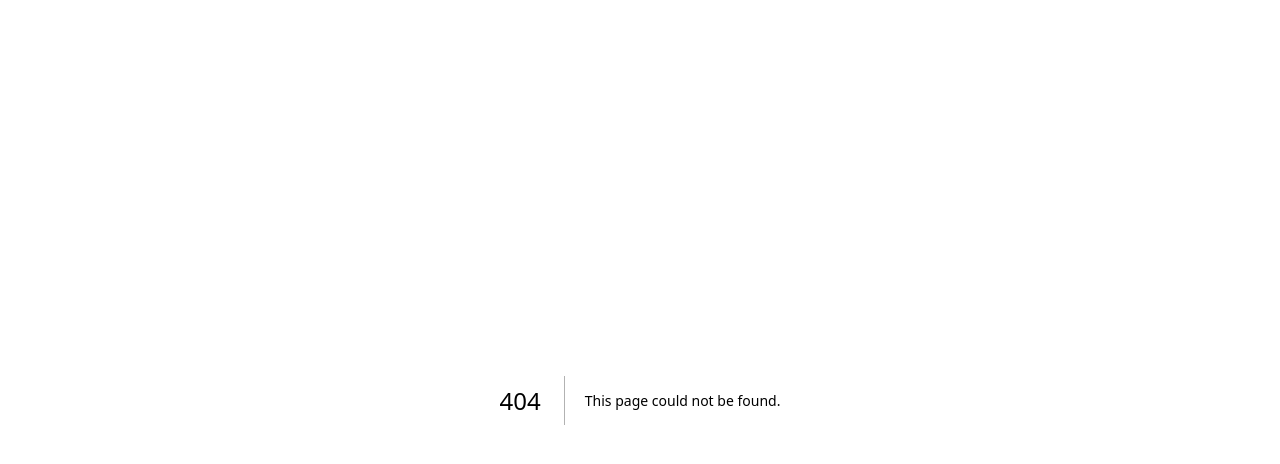
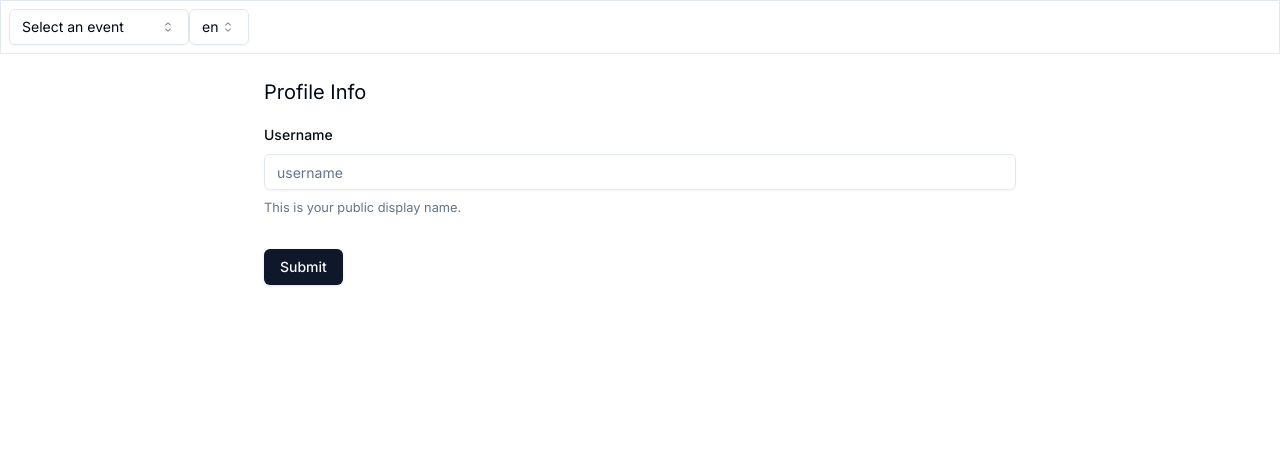
Before and after one commit to sekthor/singing-city, a Next.js app in the folder web/: page /1/profile in a window 1280 px wide. Before the commit this address had no page. Shown: the top 464 px of the page. Built offline with nearby package versions, Linux system fonts and the light colour scheme.

Commit message:
feat: add user form

```diff
--- /dev/null
+++ b/web/app/[lang]/profile/page.tsx
@@ -0,0 +1,19 @@
+import Navbar from "@/components/navbar";
+import UserForm from "@/components/userform/userform";
+
+
+
+export default function ProfilePage() {
+
+    return (
+        <>
+            <Navbar lang="en" />
+            <main className="max-w-3xl mx-auto p-2">
+
+                <h1 className="text-xl my-4">Profile Info</h1>
+
+                <UserForm />
+            </main>
+        </>
+    )
+}
--- /dev/null
+++ b/web/components/ui/form.tsx
@@ -0,0 +1,176 @@
+import * as React from "react"
+import * as LabelPrimitive from "@radix-ui/react-label"
+import { Slot } from "@radix-ui/react-slot"
+import {
+  Controller,
+  ControllerProps,
+  FieldPath,
+  FieldValues,
+  FormProvider,
+  useFormContext,
+} from "react-hook-form"
+
+import { cn } from "@/lib/utils"
+import { Label } from "@/components/ui/label"
+
+const Form = FormProvider
+
+type FormFieldContextValue<
+  TFieldValues extends FieldValues = FieldValues,
+  TName extends FieldPath<TFieldValues> = FieldPath<TFieldValues>
+> = {
+  name: TName
+}
+
+const FormFieldContext = React.createContext<FormFieldContextValue>(
+  {} as FormFieldContextValue
+)
+
+const FormField = <
+  TFieldValues extends FieldValues = FieldValues,
+  TName extends FieldPath<TFieldValues> = FieldPath<TFieldValues>
+>({
+  ...props
+}: ControllerProps<TFieldValues, TName>) => {
+  return (
+    <FormFieldContext.Provider value={{ name: props.name }}>
+      <Controller {...props} />
+    </FormFieldContext.Provider>
+  )
+}
+
+const useFormField = () => {
+  const fieldContext = React.useContext(FormFieldContext)
+  const itemContext = React.useContext(FormItemContext)
+  const { getFieldState, formState } = useFormContext()
+
+  const fieldState = getFieldState(fieldContext.name, formState)
+
+  if (!fieldContext) {
+    throw new Error("useFormField should be used within <FormField>")
+  }
+
+  const { id } = itemContext
+
+  return {
+    id,
+    name: fieldContext.name,
+    formItemId: `${id}-form-item`,
+    formDescriptionId: `${id}-form-item-description`,
+    formMessageId: `${id}-form-item-message`,
+    ...fieldState,
+  }
+}
+
+type FormItemContextValue = {
+  id: string
+}
+
+const FormItemContext = React.createContext<FormItemContextValue>(
+  {} as FormItemContextValue
+)
+
+const FormItem = React.forwardRef<
+  HTMLDivElement,
+  React.HTMLAttributes<HTMLDivElement>
+>(({ className, ...props }, ref) => {
+  const id = React.useId()
+
+  return (
+    <FormItemContext.Provider value={{ id }}>
+      <div ref={ref} className={cn("space-y-2", className)} {...props} />
+    </FormItemContext.Provider>
+  )
+})
+FormItem.displayName = "FormItem"
+
+const FormLabel = React.forwardRef<
+  React.ElementRef<typeof LabelPrimitive.Root>,
+  React.ComponentPropsWithoutRef<typeof LabelPrimitive.Root>
+>(({ className, ...props }, ref) => {
+  const { error, formItemId } = useFormField()
+
+  return (
+    <Label
+      ref={ref}
+      className={cn(error && "text-destructive", className)}
+      htmlFor={formItemId}
+      {...props}
+    />
+  )
+})
+FormLabel.displayName = "FormLabel"
+
+const FormControl = React.forwardRef<
+  React.ElementRef<typeof Slot>,
+  React.ComponentPropsWithoutRef<typeof Slot>
+>(({ ...props }, ref) => {
+  const { error, formItemId, formDescriptionId, formMessageId } = useFormField()
+
+  return (
+    <Slot
+      ref={ref}
+      id={formItemId}
+      aria-describedby={
+        !error
+          ? `${formDescriptionId}`
+          : `${formDescriptionId} ${formMessageId}`
+      }
+      aria-invalid={!!error}
+      {...props}
+    />
+  )
+})
+FormControl.displayName = "FormControl"
+
+const FormDescription = React.forwardRef<
+  HTMLParagraphElement,
+  React.HTMLAttributes<HTMLParagraphElement>
+>(({ className, ...props }, ref) => {
+  const { formDescriptionId } = useFormField()
+
+  return (
+    <p
+      ref={ref}
+      id={formDescriptionId}
+      className={cn("text-[0.8rem] text-muted-foreground", className)}
+      {...props}
+    />
+  )
+})
+FormDescription.displayName = "FormDescription"
+
+const FormMessage = React.forwardRef<
+  HTMLParagraphElement,
+  React.HTMLAttributes<HTMLParagraphElement>
+>(({ className, children, ...props }, ref) => {
+  const { error, formMessageId } = useFormField()
+  const body = error ? String(error?.message) : children
+
+  if (!body) {
+    return null
+  }
+
+  return (
+    <p
+      ref={ref}
+      id={formMessageId}
+      className={cn("text-[0.8rem] font-medium text-destructive", className)}
+      {...props}
+    >
+      {body}
+    </p>
+  )
+})
+FormMessage.displayName = "FormMessage"
+
+export {
+  useFormField,
+  Form,
+  FormItem,
+  FormLabel,
+  FormControl,
+  FormDescription,
+  FormMessage,
+  FormField,
+}
--- /dev/null
+++ b/web/components/ui/input.tsx
@@ -0,0 +1,25 @@
+import * as React from "react"
+
+import { cn } from "@/lib/utils"
+
+export interface InputProps
+  extends React.InputHTMLAttributes<HTMLInputElement> {}
+
+const Input = React.forwardRef<HTMLInputElement, InputProps>(
+  ({ className, type, ...props }, ref) => {
+    return (
+      <input
+        type={type}
+        className={cn(
+          "flex h-9 w-full rounded-md border border-input bg-transparent px-3 py-1 text-sm shadow-sm transition-colors file:border-0 file:bg-transparent file:text-sm file:font-medium placeholder:text-muted-foreground focus-visible:outline-none focus-visible:ring-1 focus-visible:ring-ring disabled:cursor-not-allowed disabled:opacity-50",
+          className
+        )}
+        ref={ref}
+        {...props}
+      />
+    )
+  }
+)
+Input.displayName = "Input"
+
+export { Input }
--- /dev/null
+++ b/web/components/ui/label.tsx
@@ -0,0 +1,26 @@
+"use client"
+
+import * as React from "react"
+import * as LabelPrimitive from "@radix-ui/react-label"
+import { cva, type VariantProps } from "class-variance-authority"
+
+import { cn } from "@/lib/utils"
+
+const labelVariants = cva(
+  "text-sm font-medium leading-none peer-disabled:cursor-not-allowed peer-disabled:opacity-70"
+)
+
+const Label = React.forwardRef<
+  React.ElementRef<typeof LabelPrimitive.Root>,
+  React.ComponentPropsWithoutRef<typeof LabelPrimitive.Root> &
+    VariantProps<typeof labelVariants>
+>(({ className, ...props }, ref) => (
+  <LabelPrimitive.Root
+    ref={ref}
+    className={cn(labelVariants(), className)}
+    {...props}
+  />
+))
+Label.displayName = LabelPrimitive.Root.displayName
+
+export { Label }
--- /dev/null
+++ b/web/components/userform/userform.tsx
@@ -0,0 +1,55 @@
+"use client"
+
+import { z } from "zod"
+import { zodResolver } from "@hookform/resolvers/zod"
+import { Form, FormControl, FormDescription, FormField, FormItem, FormLabel, FormMessage } from "@/components/ui/form"
+import { useForm } from "react-hook-form"
+import { Input } from "@/components/ui/input"
+import { Button } from "@/components/ui/button"
+
+const formSchema = z.object({
+    id: z.string().uuid(),
+    username: z.string().min(2).max(50),
+    email: z.string().email()
+})
+
+export default function UserForm() {
+
+    const form = useForm<z.infer<typeof formSchema>>({
+        resolver: zodResolver(formSchema),
+        defaultValues: {
+            id: "",
+            username: "",
+        },
+    })
+
+    function onSubmit(values: z.infer<typeof formSchema>) {
+        console.log(values)
+    }
+
+    return (
+        <Form {...form}>
+            <form onSubmit={form.handleSubmit(onSubmit)} className="space-y-8">
+
+                <FormField
+                    control={form.control}
+                    name="username"
+                    render={({ field }) => (
+                        <FormItem>
+                            <FormLabel>Username</FormLabel>
+                            <FormControl>
+                                <Input placeholder="username" {...field} />
+                            </FormControl>
+                            <FormDescription>
+                                This is your public display name.
+                            </FormDescription>
+                            <FormMessage />
+                        </FormItem>
+                    )}
+                />
+
+                <Button type="submit">Submit</Button>
+            </form>
+        </Form>
+    )
+}
--- a/web/package.json
+++ b/web/package.json
@@ -9,9 +9,11 @@
     "lint": "next lint"
   },
   "dependencies": {
+    "@hookform/resolvers": "^3.3.4",
     "@radix-ui/react-avatar": "^1.0.4",
     "@radix-ui/react-dialog": "^1.0.5",
     "@radix-ui/react-icons": "^1.3.0",
+    "@radix-ui/react-label": "^2.0.2",
     "@radix-ui/react-select": "^2.0.0",
     "@radix-ui/react-slot": "^1.0.2",
     "@radix-ui/react-tabs": "^1.0.4",
@@ -25,10 +27,12 @@
     "node": "^21.6.1",
     "react": "^18",
     "react-dom": "^18",
+    "react-hook-form": "^7.50.1",
     "react-leaflet": "^4.2.1",
     "tailwind-merge": "^2.2.1",
     "tailwindcss-animate": "^1.0.7",
-    "vaul": "^0.9.0"
+    "vaul": "^0.9.0",
+    "zod": "^3.22.4"
   },
   "devDependencies": {
     "@types/leaflet": "^1.9.8",
```
Also changed, not shown: 1 other file (tests, documents, lock files or other folders).
